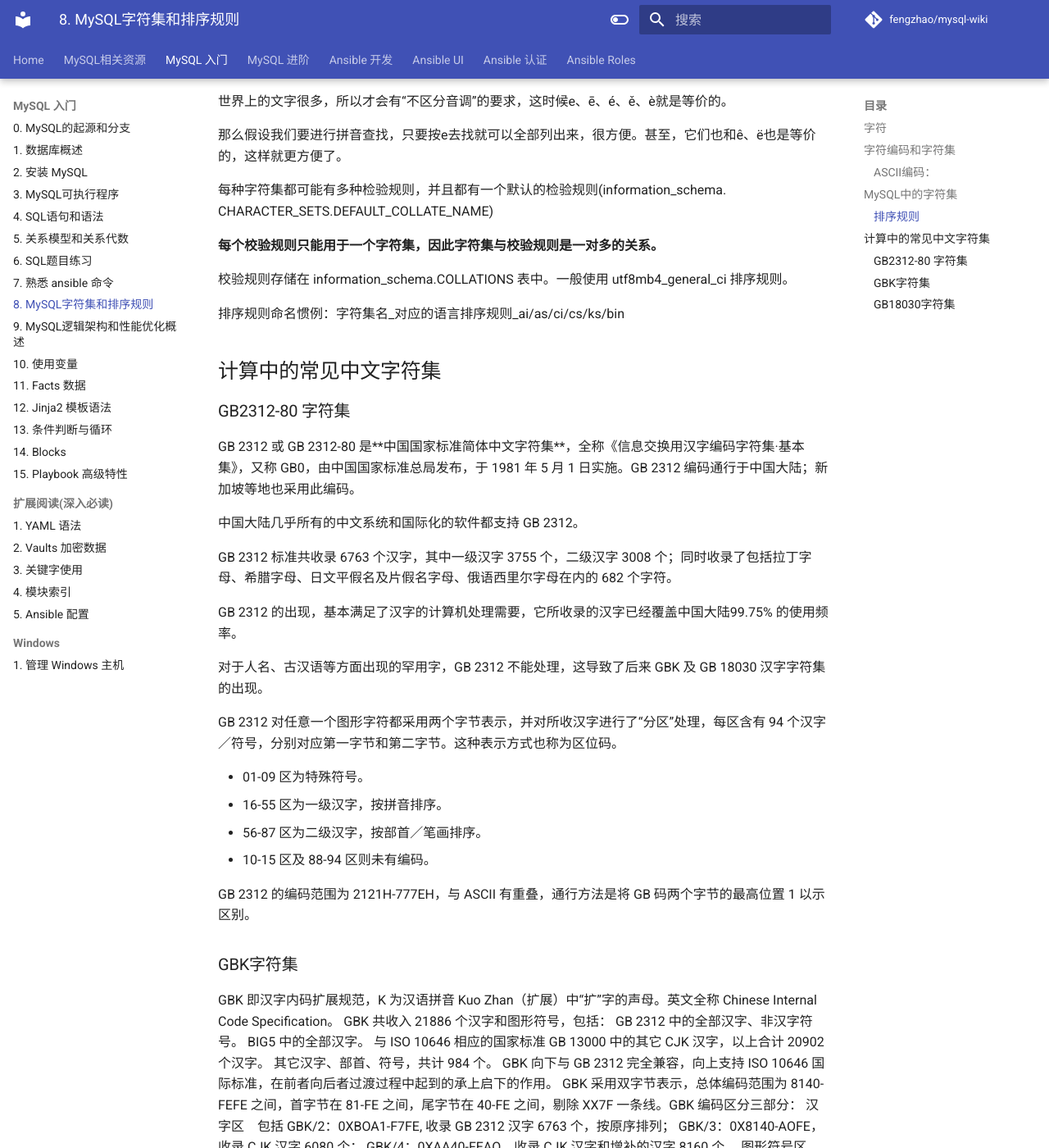
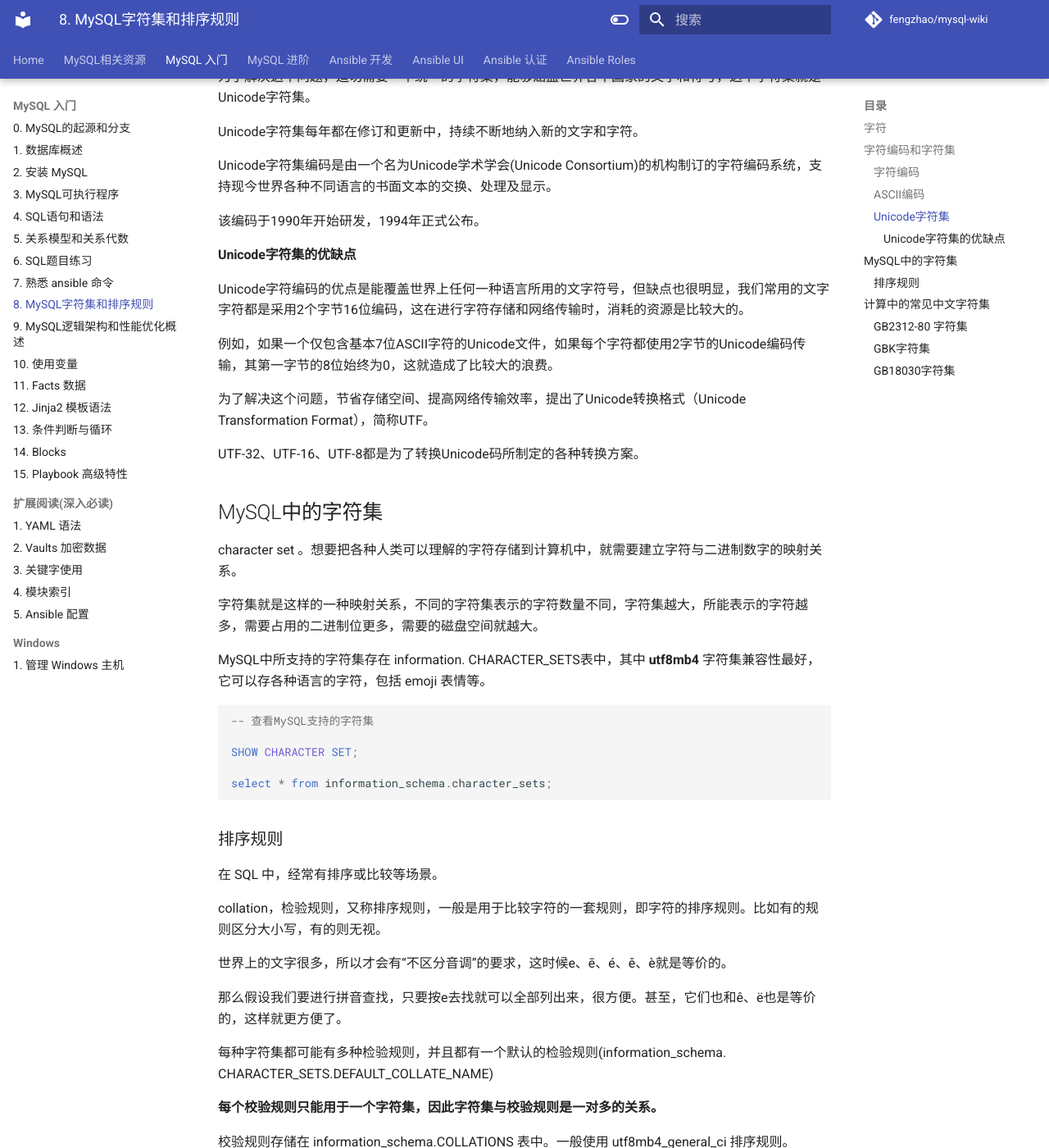
Before and after one commit to fengzhaowiki/mysql-wiki, an MkDocs documentation site: the page built from docs/basic/8.MySQL字符集和排序规则.md, in a window 1280 px wide and 1400 px high, scrolled down 1406 px. Shown: the whole window at 82% size. Built offline with MkDocs 1.6.1 and Material for MkDocs 9.7.7, drawn with Linux system fonts in a browser that asks for light colours; comment, search, counter and statistics services are not loaded; some of the changed text lies outside the part shown.

Commit message:
update sql docs

```diff
--- a/docs/basic/8.MySQL字符集和排序规则.md
+++ b/docs/basic/8.MySQL字符集和排序规则.md
@@ -6,28 +6,63 @@
 
 计算机只能处理数字，如果要处理文本，就必须先把文本转换为数字才能处理。最早的计算机在设计时采用8个比特（bit）作为一个字节（byte）。
 
-所以，一个字节能表示的最大的整数就是255（二进制11111111=十进制255），如果要表示更大的整数，就必须用更多的字节。比如两个字节可以表示的最大整数是65535，4个字节可以表示的最大整数是4294967295。
+所以，一个字节能表示的最大的整数就是255（二进制11111111=十进制255），如果要表示更大的整数，就必须用更多的字节。
+
+比如两个字节可以表示的最大整数是65535，4个字节可以表示的最大整数是4294967295。
 
 
 ## 字符编码和字符集
 
-### ASCII编码：
+**字符集**
+
+由非常多个字符组合后产生的集合，这个集合称为字符集。
+
+也就是说，我们可以人为的根据某个规则归纳一些我们使用的文字、符号，这些文字、符号的集合就称为一个字符集，并且可以根据不同的规则划分不同的字符集。
+
+### 字符编码
+
+二进制（binary）
+
+binary 。计算机底层存储处理数据只是一大堆二进制的0和1
+
+如果要想让计算机识别我们人类的文字、符号、数字，就需要一个转换规则，把我们人类使用的各种字符转换成计算机认识的二进制，也就是0和1。字符集和二进制的映射编码规则就称为**字符编码规则**。
+
+
+### ASCII编码
 
 由于计算机是美国人发明的，因此，最早只有127个字母被编码到计算机里，也就是大小写英文字母、数字和一些符号，这个编码表被称为ASCII编码，比如大写字母 A 的编码是65，小写字母 z 的编码是122。
+
+ASCII字符集最大的缺点就是只能显示26个基本拉丁字母、阿拉伯数字和英式的标点符号，以及控制字符（回车键、退格、换行键等），因此只能用于显示现代美国英语。
 
 但是要处理中文显然一个字节是不够的，至少需要两个字节，而且还不能和ASCII编码冲突，所以，中国制定了GB2312编码，用来把中文编进去。
 
 全世界有上百种语言，日本把日文编到Shift_JIS里，韩国把韩文编到Euc-kr里，各国有各国的标准，就会不可避免地出现冲突，结果就是，在多语言混合的文本中，显示出来会有乱码。
 
 
+### Unicode字符集
 
-1.1、二进制（binary）
-	binary 。计算机底层存储数据只是一大堆二进制的0和1
+在中国发展出以上字符集合字符编码的同时，计算机也在世界各个国家迅速普及和发展着，每个国家为了使计算机能够显示当地语言和符号，也纷纷设计出了各种字符集和字符编码规则。
 
-1.2、字符(character)
-  mysql中字符和字符串，我们都可以称为character。
-	character 。现在有各种各样的字符，包括英文字母，英文数字，中文，emoji 等等。
+每个国家搞一套，在自己国家使用没问题，但随着互联网的兴起，使得各个国家的计算机都接入到互联网，信息的交流和通信越来越多，但由于编码规则不同，很快就出现了不兼容的乱码现象。
 
+为了解决这个问题，迫切需要一个统一的字符集，能够涵盖世界各个国家的文字和符号，这个字符集就是Unicode字符集。
+
+Unicode字符集每年都在修订和更新中，持续不断地纳入新的文字和字符。
+
+Unicode字符集编码是由一个名为Unicode学术学会(Unicode Consortium)的机构制订的字符编码系统，支持现今世界各种不同语言的书面文本的交换、处理及显示。
+
+该编码于1990年开始研发，1994年正式公布。
+
+
+#### Unicode字符集的优缺点
+
+Unicode字符编码的优点是能覆盖世界上任何一种语言所用的文字符号，但缺点也很明显，我们常用的文字字符都是采用2个字节16位编码，这在进行字符存储和网络传输时，消耗的资源是比较大的。
+
+例如，如果一个仅包含基本7位ASCII字符的Unicode文件，如果每个字符都使用2字节的Unicode编码传输，其第一字节的8位始终为0，这就造成了比较大的浪费。
+
+为了解决这个问题，节省存储空间、提高网络传输效率，提出了Unicode转换格式（Unicode Transformation Format），简称UTF。
+
+UTF-32、UTF-16、UTF-8都是为了转换Unicode码所制定的各种转换方案。
 
 
 
@@ -82,7 +117,7 @@ collation，检验规则，又称排序规则，一般是用于比较字符的
 
 ### GB2312-80 字符集
 
-GB 2312 或 GB 2312-80 是**中国国家标准简体中文字符集**，全称《信息交换用汉字编码字符集·基本集》，又称 GB0，由中国国家标准总局发布，于 1981 年 5 月 1 日实施。GB 2312 编码通行于中国大陆；新加坡等地也采用此编码。
+GB 2312 或 GB 2312-80 是 **中国国家标准简体中文字符集** ，全称《信息交换用汉字编码字符集·基本集》，又称 GB0，由中国国家标准总局发布，于 1981 年 5 月 1 日实施。GB 2312 编码通行于中国大陆；新加坡等地也采用此编码。
 
 中国大陆几乎所有的中文系统和国际化的软件都支持 GB 2312。
 
@@ -106,16 +141,18 @@ GB 2312 的编码范围为 2121H-777EH，与 ASCII 有重叠，通行方法是
 
 ### GBK字符集
 
-GBK 即汉字内码扩展规范，K 为汉语拼音 Kuo Zhan（扩展）中“扩”字的声母。英文全称 Chinese Internal Code Specification。
-GBK 共收入 21886 个汉字和图形符号，包括：
-GB 2312 中的全部汉字、非汉字符号。
-BIG5 中的全部汉字。
-与 ISO 10646 相应的国家标准 GB 13000 中的其它 CJK 汉字，以上合计 20902 个汉字。
-其它汉字、部首、符号，共计 984 个。
+GBK 即汉字内码扩展规范，K 为汉语拼音 Kuo Zhan（扩展）中“扩”字的声母。英文全称 Chinese Internal Code Specification。GBK 共收入 21886 个汉字和图形符号，包括：
+
+- GB 2312 中的全部汉字、非汉字符号。
+- BIG5 中的全部汉字。
+- 与 ISO 10646 相应的国家标准 GB 13000 中的其它 CJK 汉字，以上合计 20902 个汉字。
+- 其它汉字、部首、符号，共计 984 个。
+
 GBK 向下与 GB 2312 完全兼容，向上支持 ISO 10646 国际标准，在前者向后者过渡过程中起到的承上启下的作用。
+
 GBK 采用双字节表示，总体编码范围为 8140-FEFE 之间，首字节在 81-FE 之间，尾字节在 40-FE 之间，剔除 XX7F 一条线。GBK 编码区分三部分：
 汉字区　包括
-GBK/2：0XBOA1-F7FE, 收录 GB 2312 汉字 6763 个，按原序排列；
+- GBK/2：0XBOA1-F7FE, 收录 GB 2312 汉字 6763 个，按原序排列；
 GBK/3：0X8140-AOFE，收录 CJK 汉字 6080 个；
 GBK/4：0XAA40-FEAO，收录 CJK 汉字和增补的汉字 8160 个。
 图形符号区　包括
@@ -130,4 +167,6 @@ GBK 区域中的空白区，用户可以自己定义字符。
 
 GB18030编码采用单字节、双字节、四字节分段编码方案，具体码位见下文。GB18030向下兼容GBK和GB2312编码。
 
-国家标准GB18030-2005《信息技术 中文编码字符集》是我国继GB2312-1980和GB13000-1993之后最重要的汉字编码标准，是我国计算机系统必须遵循的基础性标准之一。 GB18030有两个版本：GB18030-2000和GB18030-2005。GB18030-2000是GBK的取代版本，它的主要特点是在GBK基础上增加了CJK统一汉字扩充A的汉字。GB18030-2005的主要特点是在GB18030-2000基础上增加了CJK统一汉字扩充B的汉字。
+国家标准GB18030-2005《信息技术 中文编码字符集》是我国继GB2312-1980和GB13000-1993之后最重要的汉字编码标准，是我国计算机系统必须遵循的基础性标准之一。
+
+GB18030有两个版本：GB18030-2000和GB18030-2005。GB18030-2000是GBK的取代版本，它的主要特点是在GBK基础上增加了CJK统一汉字扩充A的汉字。GB18030-2005的主要特点是在GB18030-2000基础上增加了CJK统一汉字扩充B的汉字。
```
